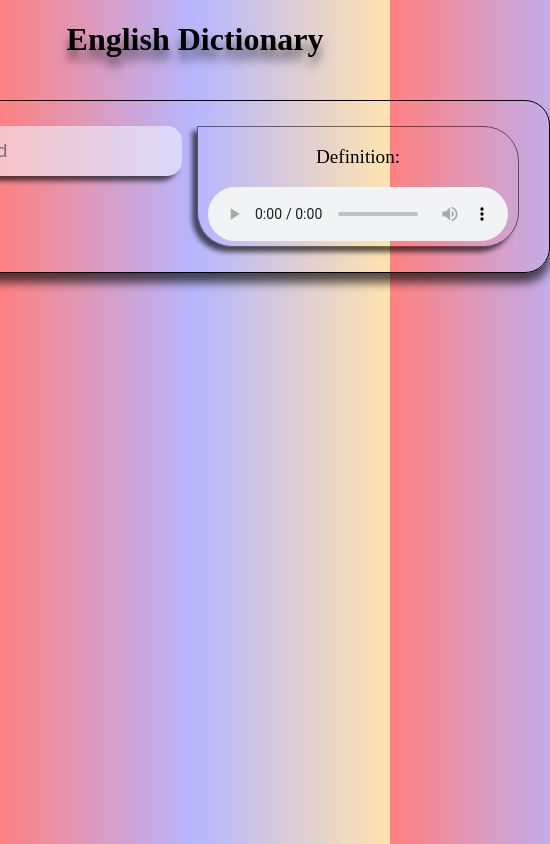
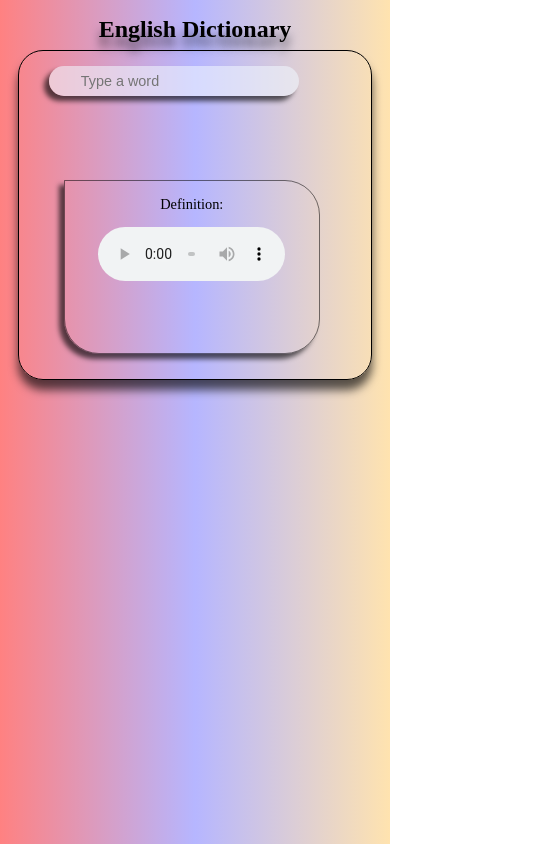
Before and after one commit to kobby-ofori/english-dictionary, a plain HTML site: page index.html in a window 390 px wide. Shown: the whole page, 550 px wide, since content can reach past the window. Drawn offline with Linux system fonts and the light colour scheme.

Commit message:
responsiveness for media screens 768px and below enabeled

```diff
--- a/index.html
+++ b/index.html
@@ -19,7 +19,7 @@
       <p class="phonetic" id="phonetic"></p>
       <p class="part-of-speech" id="part-of-speech"></p>
       <p>Definition: <span class="definition" id="definition"></span></p>
-      <audio src="" controls id="audio"></audio>
+      <audio src="" controls id="audio" class="audio"></audio>
     </div>
   </div>
 
--- a/styles.css
+++ b/styles.css
@@ -20,6 +20,7 @@ h1 {
 .container {
   display: flex;
   flex-direction: row;
+  flex-wrap: wrap;
   margin-top: 100px;
   border: 1px solid black;
   padding: 25px 30px;
@@ -50,3 +51,31 @@ h1 {
   box-shadow: -5px 5px 5px rgba(0, 0, 0, 0.637);
   font-size: larger;
 }
+
+/* Media query for screens smaller than 768px */
+@media screen and (max-width: 768px) {
+  h1 {
+    font-size: 1.5rem; /* Adjust font size for smaller screens */
+
+  }
+
+  .container {
+    margin-top: 50px; /* Adjust spacing */
+    padding-top: 15px;
+    width: 75%;
+    height: 18rem;
+  }
+
+  .input {
+    font-size: 0.9rem; /* Adjust font size for smaller screens */
+    height: 30px; /* Adjust height for smaller screens */
+  }
+
+  .output {
+    font-size: 0.9rem; /* Adjust font size for smaller screens */
+    width: 80%;
+  }
+  .audio {
+    width: 80%;
+  }
+}
```
